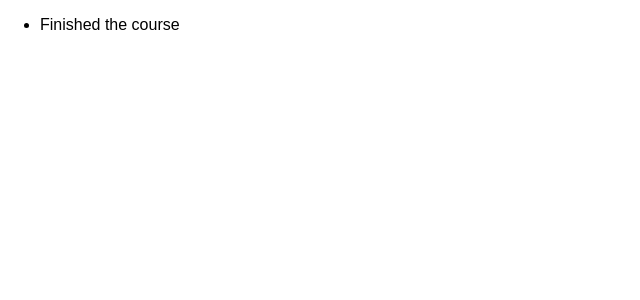
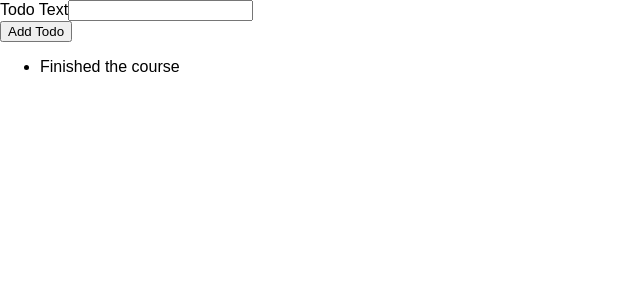
Before and after one commit to nthungvn/understanding-typescript, a React (Create React App) app: page / in a window 1280 px wide. Shown: the top 300 px of the page, without its empty margins (0-640 px from the left). Built offline with nearby package versions, Linux system fonts and the light colour scheme.

Commit message:
add new todo

```diff
--- a/src/App.tsx
+++ b/src/App.tsx
@@ -1,11 +1,23 @@
+import { useState } from 'react';
+import NewTodo from './components/NewTodo';
 import TodoList from './components/TodoList';
 import Todo from './types/Todo';
 
 const App = () => {
-  const todos: Todo[] = [{ id: 't1', text: 'Finished the course' }];
+  const [todos, setTodos] = useState<Todo[]>([
+    { id: 't1', text: 'Finished the course' },
+  ]);
+
+  const createTodoHandler = (todoText: string) => {
+    setTodos((prevTodos) => [
+      ...prevTodos,
+      { id: Date.now().toString(), text: todoText },
+    ]);
+  };
 
   return (
     <div className="App">
+      <NewTodo onCreate={createTodoHandler} />
       <TodoList items={todos} />
     </div>
   );
--- /dev/null
+++ b/src/components/NewTodo.tsx
@@ -0,0 +1,29 @@
+import { FormEvent, useRef } from 'react';
+
+type CreateTodoHandler = (todoText: string) => void;
+
+interface NewTodoProps {
+  onCreate: CreateTodoHandler;
+}
+
+const NewTodo = (props: NewTodoProps) => {
+  const todoInputRef = useRef<HTMLInputElement>(null);
+
+  const submitHandler = (event: FormEvent) => {
+    event.preventDefault();
+    const enteredText = todoInputRef.current!.value;
+    props.onCreate(enteredText);
+  };
+
+  return (
+    <form onSubmit={submitHandler}>
+      <div>
+        <label htmlFor="todo">Todo Text</label>
+        <input name="todo" id="todo" type="text" ref={todoInputRef} />
+      </div>
+      <button>Add Todo</button>
+    </form>
+  );
+};
+
+export default NewTodo;
```
